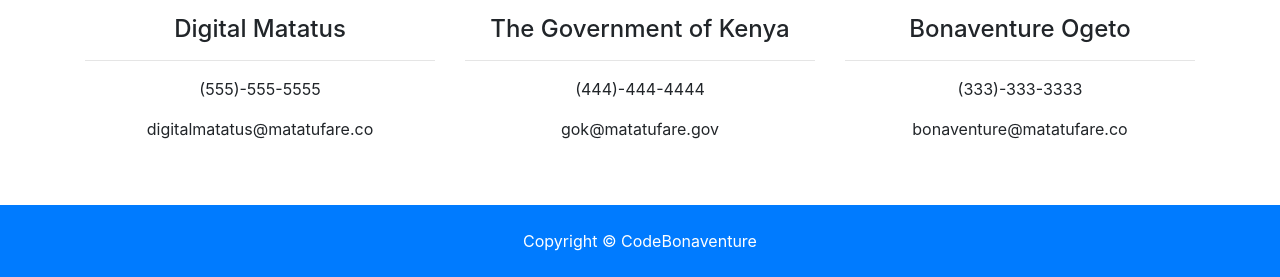
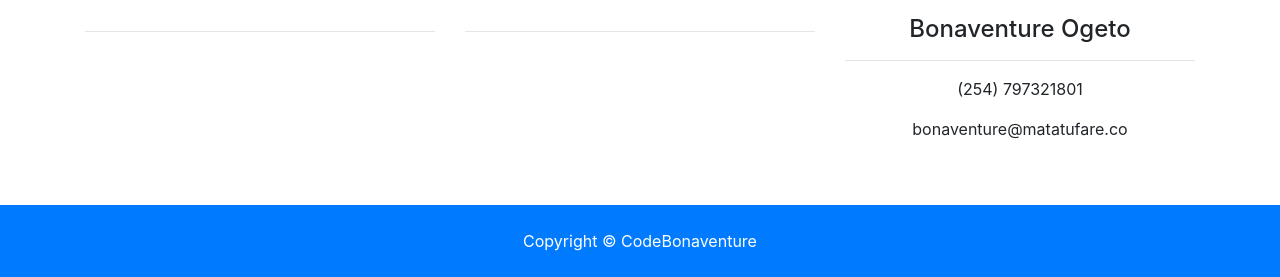
Before and after one commit to bonaventureogeto/MatatuFare, a Django app: page /about in a window 1280 px wide. Shown: the part 1806-2083 px from the top of the page. Run offline with Django 3.2, Linux system fonts and the light colour scheme; some libraries are stand-ins or nearby versions.

Commit message:
About page updates

```diff
--- a/templates/pages/about.html
+++ b/templates/pages/about.html
@@ -47,31 +47,31 @@
 <!-- Team -->
 <section id="team" class="py-5">
     <div class="container">
-        <h2 class="text-center">Our Partners</h2>
+        <h2 class="text-center">Made With Love By: </h2>
         <div class="row text-center">
             <div class="col-md-4">
-                <img src="static/img/digitalmatatu.jpg" alt=""
+                <img src="# alt=""
                     class="rounded-circle
                     mb-3">
-                <h4>Digital Matatus</h4>
+                <h4></h4>
                 <hr>
                 <p>
-                    <i class="fas fa-phone"></i> (555)-555-5555</p>
+                    <i class="fas fa-phone"></i></p>
                 <p>
                     <i class="fas fa-envelope-open"></i>
-                    digitalmatatus@matatufare.co</p>
+                </p>
             </div>
 
             <div class="col-md-4">
-                <img src="static/img/gok.jpg" alt="" class="rounded-circle
+                <img src="#" alt="" class="rounded-circle
                     mb-3">
-                <h4>The Government of Kenya</h4>
+                <h4></h4>
                 <hr>
                 <p>
-                    <i class="fas fa-phone"></i> (444)-444-4444</p>
+                    <i class="fas fa-phone"></i></p>
                 <p>
                     <i class="fas fa-envelope-open"></i>
-                    gok@matatufare.gov</p>
+                </p>
             </div>
 
             <div class="col-md-4">
@@ -80,7 +80,7 @@
                 <h4>Bonaventure Ogeto</h4>
                 <hr>
                 <p>
-                    <i class="fas fa-phone"></i> (333)-333-3333</p>
+                    <i class="fas fa-phone"></i> (254) 797321801</p>
                 <p>
                     <i class="fas fa-envelope-open"></i>
                     bonaventure@matatufare.co</p>
```
